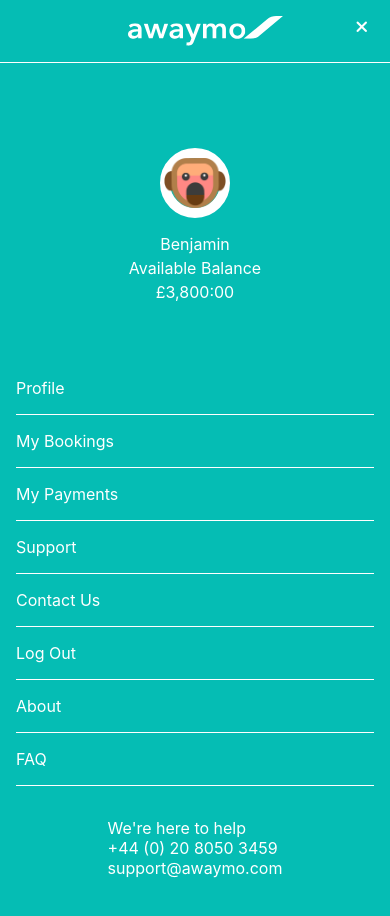
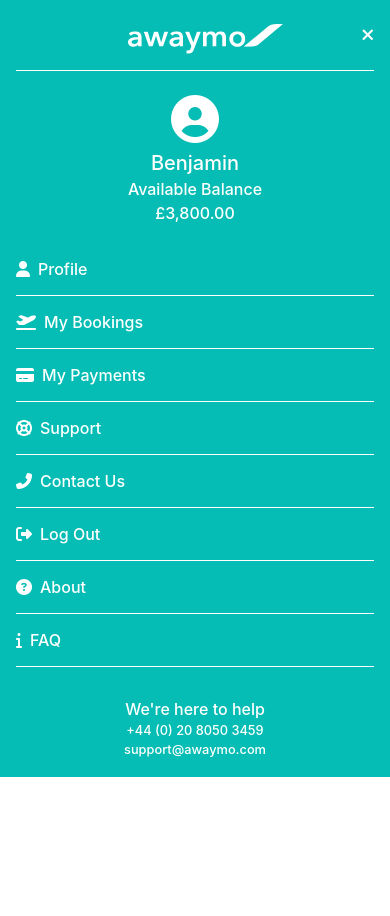
Before and after one commit to bnmrly/react-menu-component, a React (Create React App) app: page / in a window 390 px wide. Both pictures are taken after a click on the button 360 px from the left and 27 px from the top of the page. Shown: the top 916 px of the page. After the commit the page ends 844 px from the top, so only its background shows below. Built offline with nearby package versions, Linux system fonts and the light colour scheme.

Commit message:
Update mobile styling

```diff
--- a/src/App.css
+++ b/src/App.css
@@ -1,3 +1,22 @@
+.app__container {
+  background-color: rgb(5, 189, 180);
+}
+
 .app__header {
-  background-color: #ee5f63;
+  padding-top: 1.5rem;
+  padding-right: 1rem;
+  padding-bottom: 0;
+  padding-left: 1rem;
 }
+
+ul {
+  font-weight: 500;
+}
+
+.text--small {
+  font-size: 0.8rem;
+}
+
+.text--large {
+  font-size: 1.25rem;
+}
--- a/src/App.js
+++ b/src/App.js
@@ -1,9 +1,12 @@
 import React from 'react';
 import Menu from './components/Menu/Menu';
+import './App.css';
 
 function App() {
+  // I need something like this that I can add in app but i need to pass it down as props then I need to add a page to each link with lorem ipsum and add routes but start with home page hiding and showing then move on
+  // const [isHomePageVisible, setIsHomePageVisible] = useState(true);
   return (
-    <div className="app__wrapper">
+    <div className="app__container">
       <header className="app__header">
         <Menu />
       </header>
--- a/src/components/Menu/Menu.css
+++ b/src/components/Menu/Menu.css
@@ -1,9 +1,7 @@
 .logo-button__container {
   display: flex;
   justify-content: center;
-  border-bottom: 1px solid white;
   background-color: rgb(5, 189, 180);
-  padding-top: 1rem;
   padding-bottom: 1rem;
 }
 
@@ -28,11 +26,11 @@
   cursor: pointer;
   overflow: hidden;
   outline: none;
+  padding: 0;
 }
 
 .menu__container {
-  padding: 1.5rem 1rem;
-  height: 100vh !important;
+  border-top: 1px solid white;
   background-color: rgb(5, 189, 180);
   display: flex;
   flex-direction: column;
@@ -43,29 +41,13 @@
   display: flex;
   justify-content: center;
   color: white;
+  padding-top: 1.5rem;
 }
 
 .user-info {
   display: flex;
   flex-direction: column;
-  padding: 1.5rem 0;
   align-items: center;
-}
-
-.avatar__container {
-  height: 50px;
-  width: 50px;
-  /* background-color: white; */
-  border: 10px solid white;
-  border-radius: 50%;
-  display: flex;
-  justify-content: center;
-  align-items: center;
-}
-
-.avatar {
-  height: 100%;
-  width: auto;
 }
 
 .user-list {
@@ -73,6 +55,7 @@
   list-style-type: none;
   padding: 0;
   text-align: center;
+  margin-top: 0.5rem;
 }
 
 .user-list__item {
@@ -90,8 +73,22 @@
   padding: 1rem 0;
 }
 
+.nav-list__item:first-child {
+  padding-top: 0;
+}
+
 .nav-list__item::last-child {
   padding-bottom: 3rem;
+}
+
+i {
+  padding-right: 0.5rem;
+}
+
+.fa-bars,
+.fa-times,
+.fa-user-circle {
+  padding-right: 0;
 }
 
 .contact-details {
@@ -103,4 +100,14 @@
   list-style-type: none;
   padding: 0;
   color: white;
+  text-align: center;
 }
+
+.contact-details-list__item {
+  padding-bottom: 0.25rem;
+}
+
+.contact-details-list-item__link {
+  text-decoration: none;
+  color: inherit;
+}
--- a/src/components/Menu/Menu.js
+++ b/src/components/Menu/Menu.js
@@ -45,36 +45,57 @@
         <div className="menu__container">
           <div className="user-info__container">
             <div className="user-info">
-              <div className="avatar__container">
-                <img className="avatar" src={avatar} alt="avatar" />
-              </div>
+              <i class="fas fa-user-circle fa-3x"></i>
               <ul className="user-list">
-                <li className="user-list__item">Benjamin</li>
+                <li className="user-list__item text--large">Benjamin</li>
                 <li className="user-list__item">Available Balance</li>
-                <li className="user-list__item">£3,800:00</li>
+                <li className="user-list__item">£3,800.00</li>
               </ul>
             </div>
           </div>
 
           <nav className="nav">
             <ul className="nav__list">
-              <li className="nav-list__item">Profile</li>
-              <li className="nav-list__item">My Bookings</li>
-              <li className="nav-list__item">My Payments</li>
-              <li className="nav-list__item">Support</li>
-              <li className="nav-list__item">Contact Us</li>
-              <li className="nav-list__item">Log Out</li>
-              <li className="nav-list__item">About</li>
-              <li className="nav-list__item">FAQ</li>
+              <li className="nav-list__item">
+                <i class="fas fa-user"></i>Profile
+              </li>
+              <li className="nav-list__item">
+                <i class="fas fa-plane-departure"></i>My Bookings
+              </li>
+              <li className="nav-list__item">
+                <i class="fas fa-credit-card"></i>My Payments
+              </li>
+              <li className="nav-list__item">
+                <i class="fas fa-life-ring"></i>Support
+              </li>
+              <li className="nav-list__item">
+                <i class="fas fa-phone-alt"></i>Contact Us
+              </li>
+              <li className="nav-list__item">
+                <i class="fas fa-sign-out-alt"></i>Log Out
+              </li>
+              <li className="nav-list__item">
+                <i class="fas fa-question-circle"></i>About
+              </li>
+              <li className="nav-list__item">
+                <i class="fas fa-info"></i>FAQ
+              </li>
             </ul>
           </nav>
           <section className="contact-details">
             <ul className="contact-details__list">
               <li className="contact-details-list__item">We're here to help</li>
-              <li className="contact-details-list__item">
+              <li className="contact-details-list__item text--small">
                 +44 (0) 20 8050 3459
               </li>
-              <li className="contact-details-list__item">support@awaymo.com</li>
+              <li className="contact-details-list__item text--small">
+                <a
+                  href="mailto:support@awaymo.com?subject=Support Request"
+                  className="contact-details-list-item__link"
+                >
+                  support@awaymo.com
+                </a>
+              </li>
             </ul>
           </section>
         </div>
```
